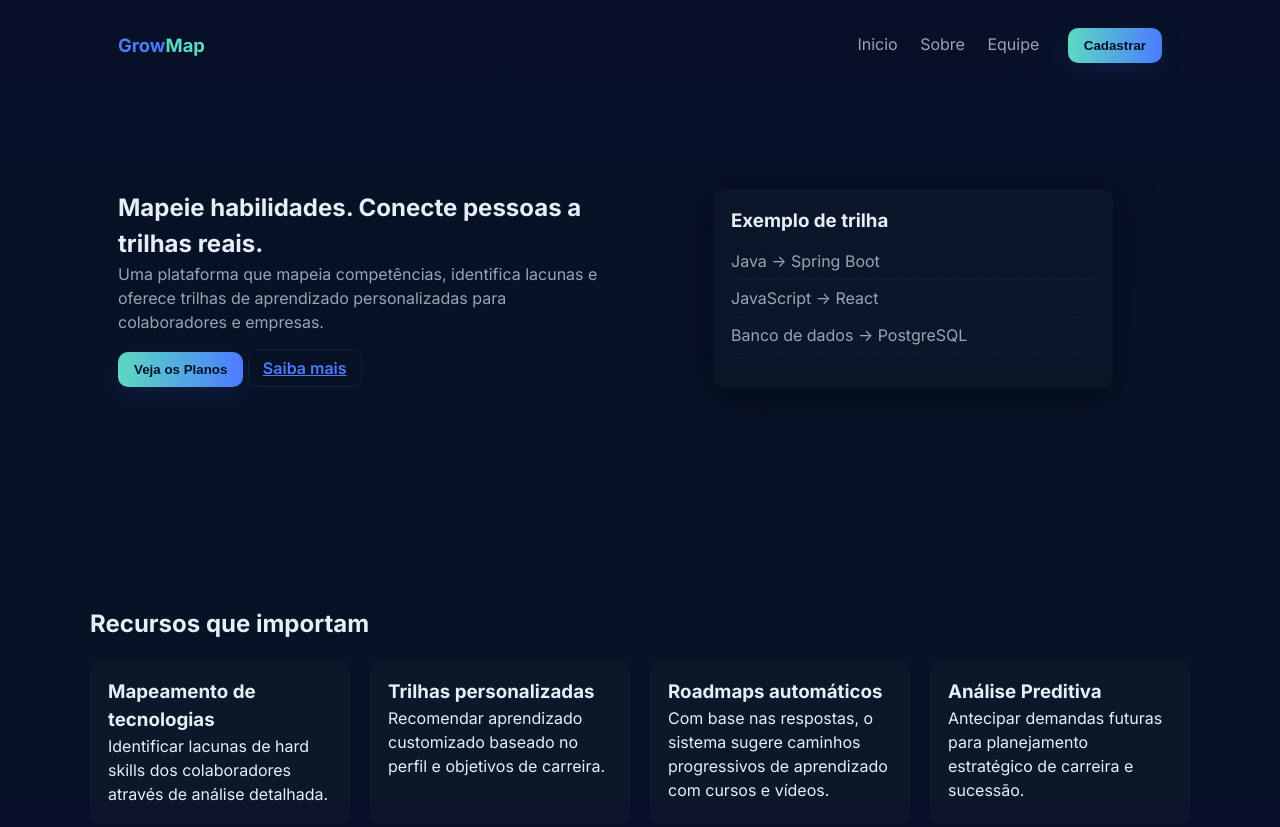
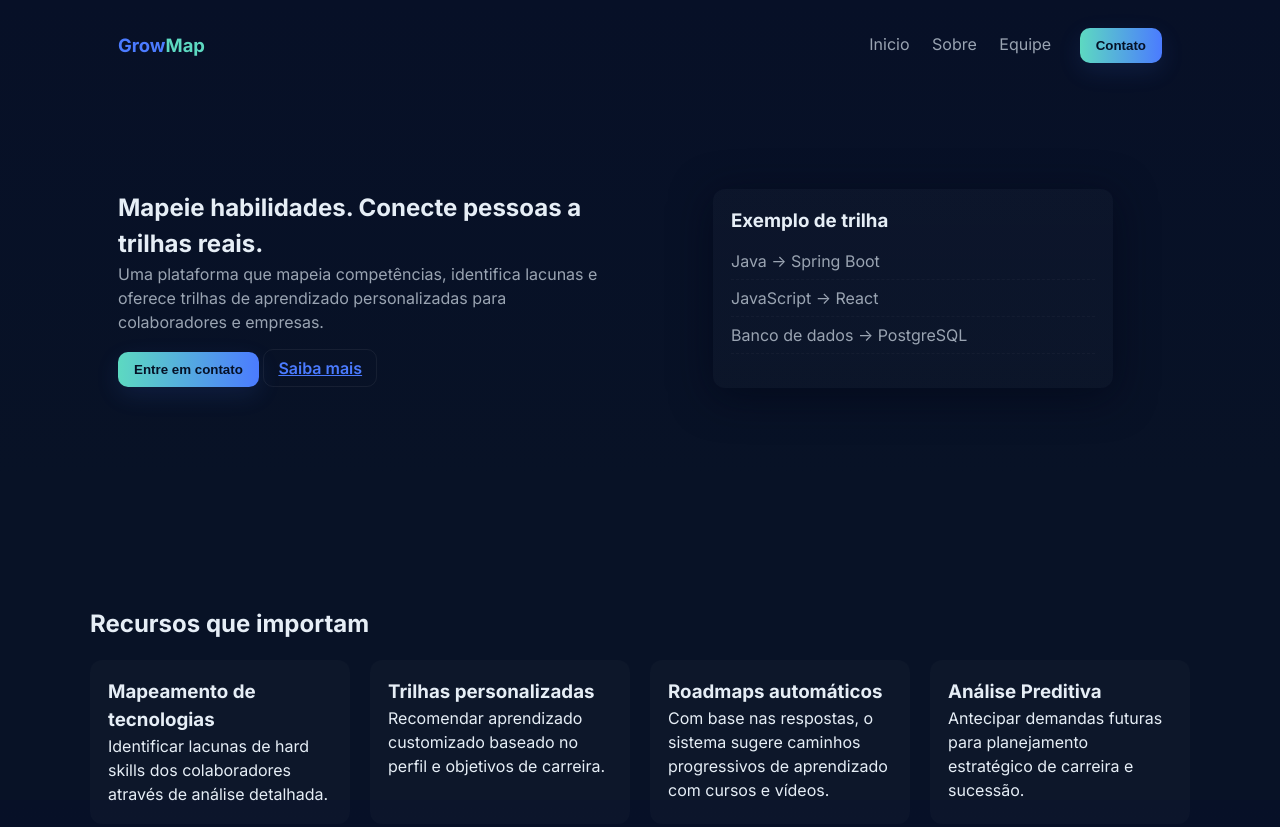
Before and after one commit to Larissacosta17/LandingPageGrowMap, a plain HTML site: page index.html in a window 1280 px wide. Shown: the top 827 px of the page. Drawn offline with Linux system fonts and the light colour scheme.

Commit message:
add contato

```diff
--- a/index.html
+++ b/index.html
@@ -17,7 +17,7 @@
         <a href="#features">Inicio</a>
         <a href="#how">Sobre</a>
         <a href="#pricing">Equipe</a>
-        <button id="btn-signup" class="btn btn-primary">Cadastrar</button>
+        <button id="btn-signup" class="btn btn-primary">Contato</button>
       </nav>
       <button id="mobile-toggle" class="mobile-toggle" aria-label="Abrir menu">☰</button>
     </div>
@@ -31,7 +31,7 @@
       <h1>Mapeie habilidades. Conecte pessoas a trilhas reais.</h1>
       <p class="lead">Uma plataforma que mapeia competências, identifica lacunas e oferece trilhas de aprendizado personalizadas para colaboradores e empresas.</p>
       <div class="hero-cta">
-        <button id="start-btn" class="btn btn-primary">Veja os Planos</button>
+        <button id="start-btn" class="btn btn-primary">Entre em contato</button>
         <a href="#how" class="btn btn-ghost">Saiba mais</a>
       </div>
     </div>
```
